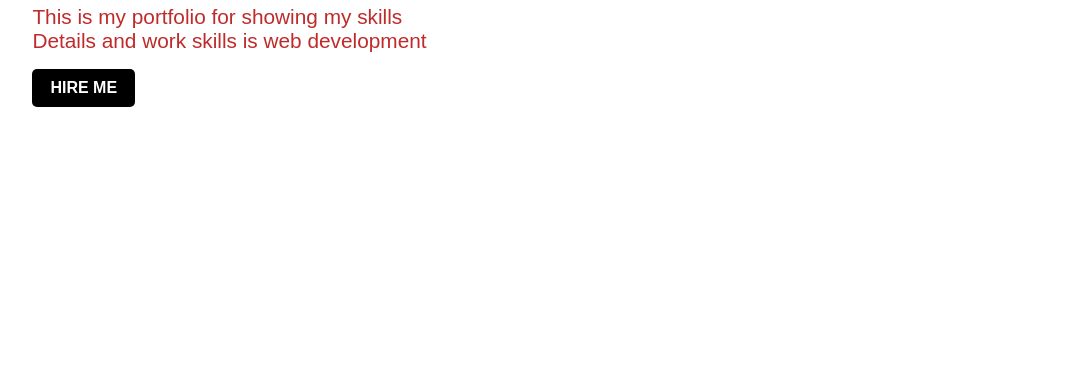
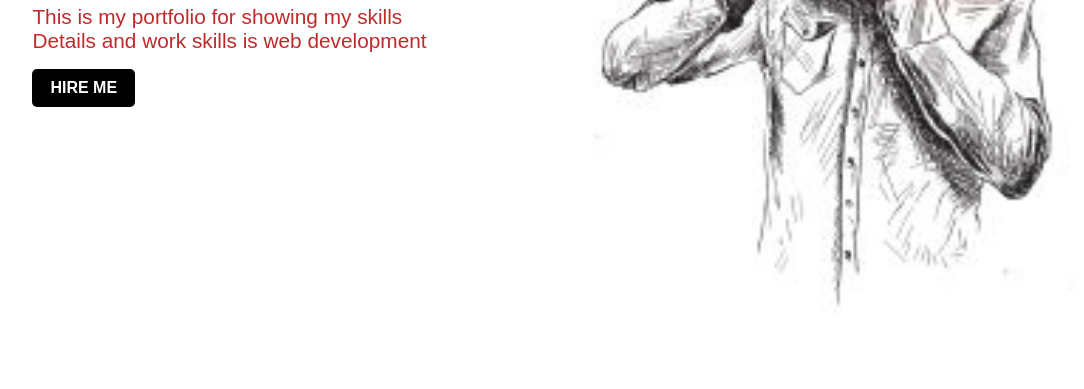
Before and after one commit to Ajay978680/Naan-mudhalvan, a plain HTML site: page index.html in a window 1280 px wide. Shown: the part 411-800 px from the top of the page, without its empty margins (70-1154 px from the left). Drawn offline with Linux system fonts and the light colour scheme; the site is published under a folder, as on GitHub Pages, so addresses that start at the root find nothing.

Commit message:
Update index.css

```diff
--- a/index.css
+++ b/index.css
@@ -7,7 +7,7 @@
 .hero{
     height: 100vh;
     width: 100%;
-    background-image: url("/camera.jpg");
+    background-image: url("camera.jpg");
     background-position: right;
     background-repeat: no-repeat;
     background-size: contain;
```
